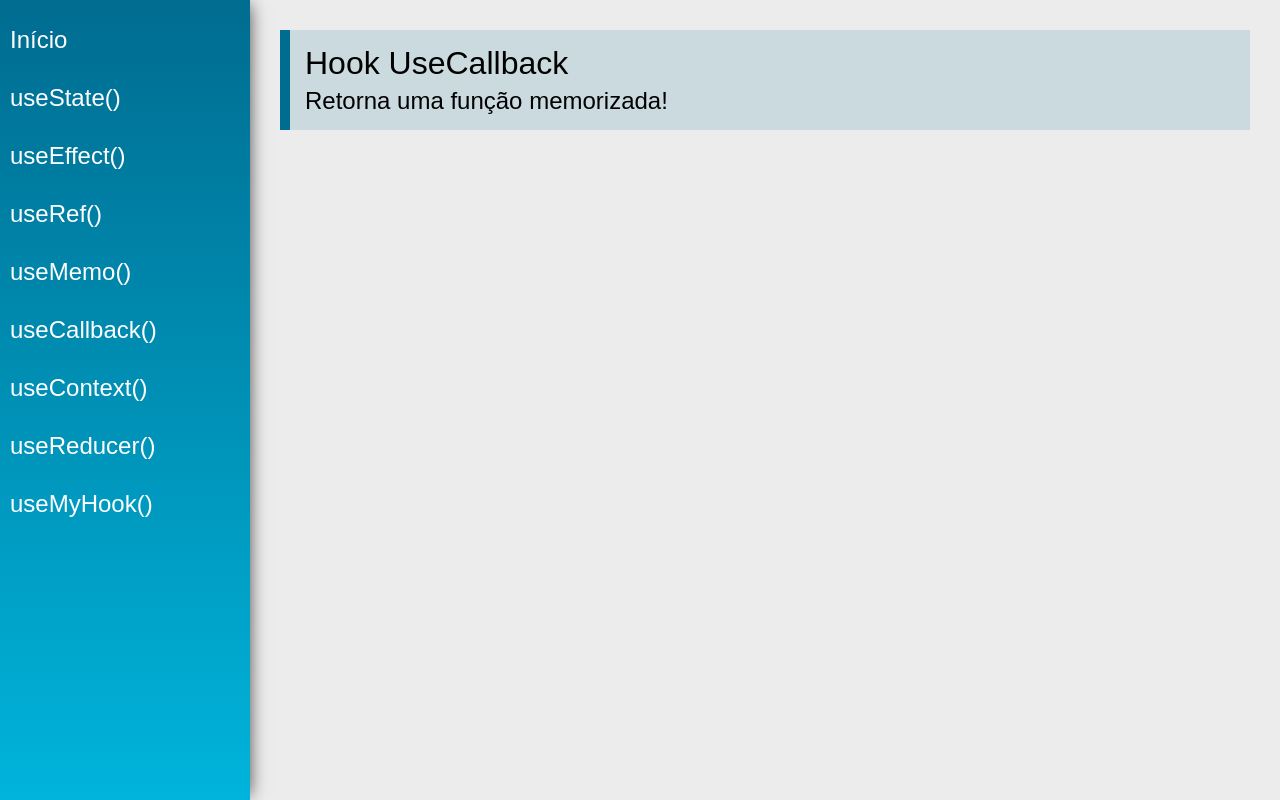
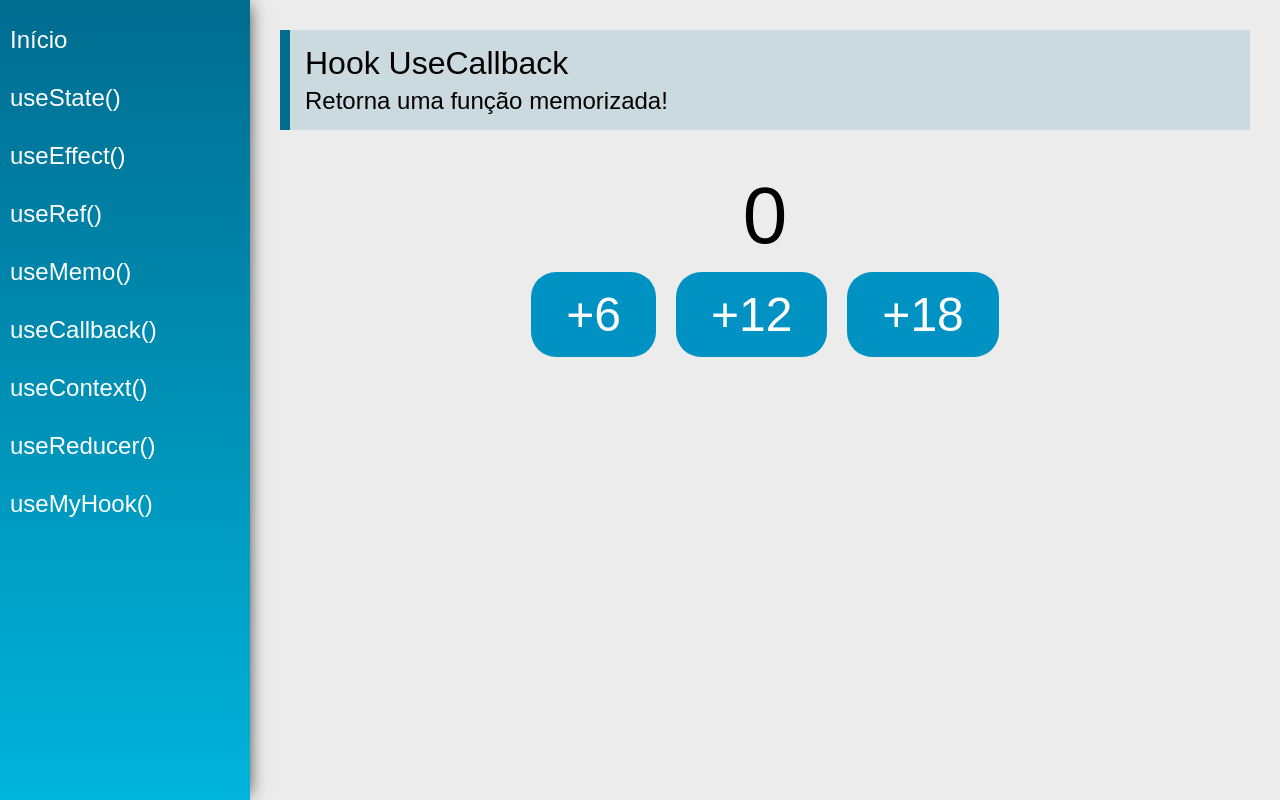
Before and after one commit to immerfallen/ReactHooks, a React (Create React App) app: page /useCallback in a window 1280 px wide. Built offline with nearby package versions, Linux system fonts and the light colour scheme.

Commit message:
utilizando o hook useCallback

```diff
--- /dev/null
+++ b/src/views/examples/UseCallBackButtons.jsx
@@ -0,0 +1,20 @@
+import React from "react";
+
+const UseCallbackButtons = (props) => {
+
+  return (
+    <div>
+      <button className="btn" onClick={() => props.inc(6)}>
+        +6
+      </button>
+      <button className="btn" onClick={() => props.inc(12)}>
+        +12
+      </button>
+      <button className="btn" onClick={() => props.inc(18)}>
+        +18
+      </button>
+    </div>
+  );
+};
+
+export default React.memo(UseCallbackButtons);
--- a/src/views/examples/UseCallback.jsx
+++ b/src/views/examples/UseCallback.jsx
@@ -1,15 +1,28 @@
-import React from 'react'
-import PageTitle from '../../components/layout/PageTitle'
+import React, { useState, useCallback } from "react";
+import PageTitle from "../../components/layout/PageTitle";
+import UseCallbackButtons from "./UseCallBackButtons";
 
 const UseCallback = (props) => {
+  const [count, setCount] = useState(0);
+
+  const inc = useCallback(function (delta) {
+    setCount(curr => curr + delta);
+  }, [setCount])
+
+
   return (
     <div className="UseCallback">
       <PageTitle
         title="Hook UseCallback"
         subtitle="Retorna uma função memorizada!"
       />
+      <div className="center">
+        <span className="text">{count}</span>
+        <UseCallbackButtons inc={inc}/>
+
       </div>
-    )
-}
+    </div>
+  );
+};
 
-export default UseCallback
+export default UseCallback;
```
Lines whose indentation alone changed are shown as unchanged.
